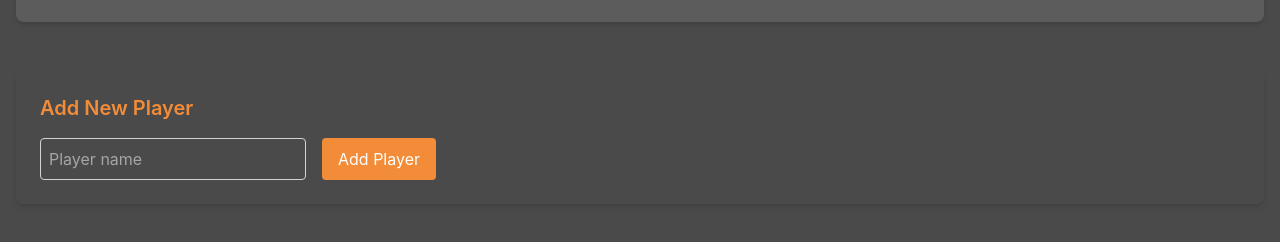
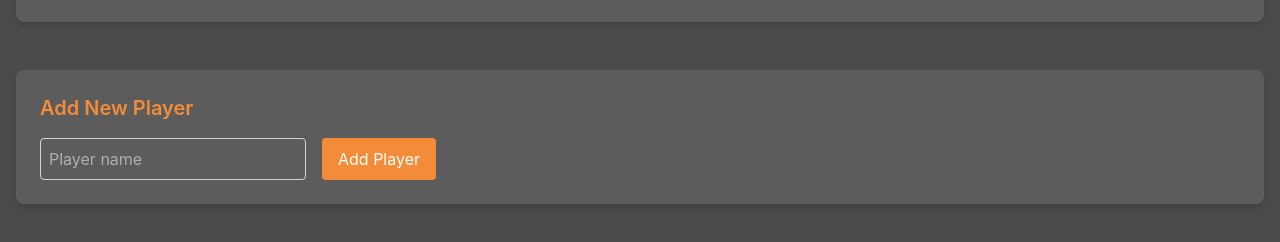
Before and after one commit to joaomoa/padel, a React (Vite) app: page / in a window 1280 px wide. Shown: the part 506-748 px from the top of the page. Built offline with nearby package versions, Linux system fonts and the light colour scheme; no server answers; the database is empty.

Commit message:
Update AddPlayerForm.jsx

```diff
--- a/src/components/AddPlayerForm.jsx
+++ b/src/components/AddPlayerForm.jsx
@@ -14,7 +14,7 @@ const AddPlayerForm = ({ addPlayer }) => {
   };
 
   return (
-    <div className="bg-grey p-6 rounded-lg shadow-md mb-6">
+    <div className="bg-container-grey p-6 rounded-lg shadow-md mb-6">
       <h2 className="text-xl font-semibold text-orange mb-4">Add New Player</h2>
       <div className="flex flex-col space-y-4 sm:flex-row sm:space-y-0 sm:space-x-4">
         <input
@@ -22,7 +22,7 @@ const AddPlayerForm = ({ addPlayer }) => {
           value={newPlayer}
           onChange={(e) => setNewPlayer(e.target.value)}
           placeholder="Player name"
-          className="border border-light-grey rounded p-2 w-full sm:w-auto text-white bg-grey focus:border-orange focus:ring-orange"
+          className="border border-light-grey rounded p-2 w-full sm:w-auto text-white bg-container-grey focus:border-orange focus:ring-orange"
         />
         <button
           onClick={handleSubmit}
```
